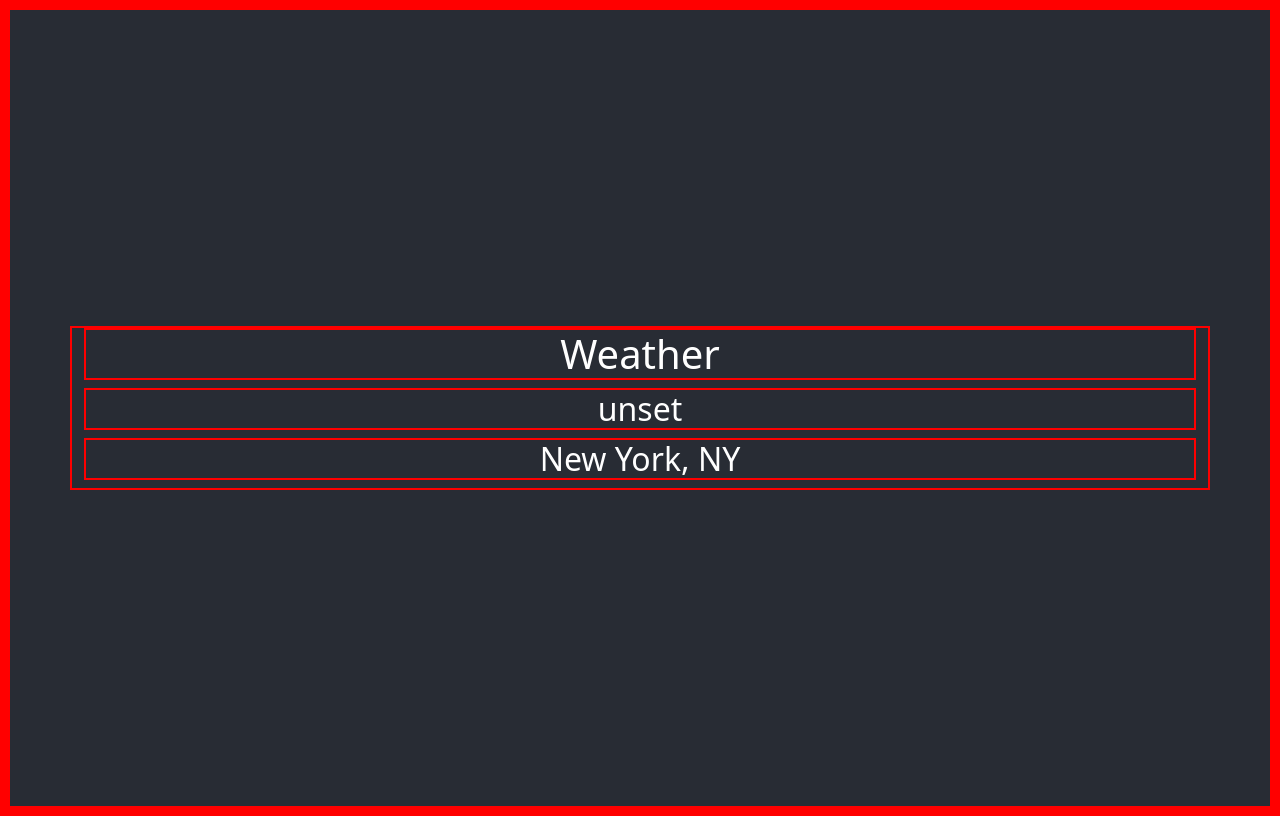
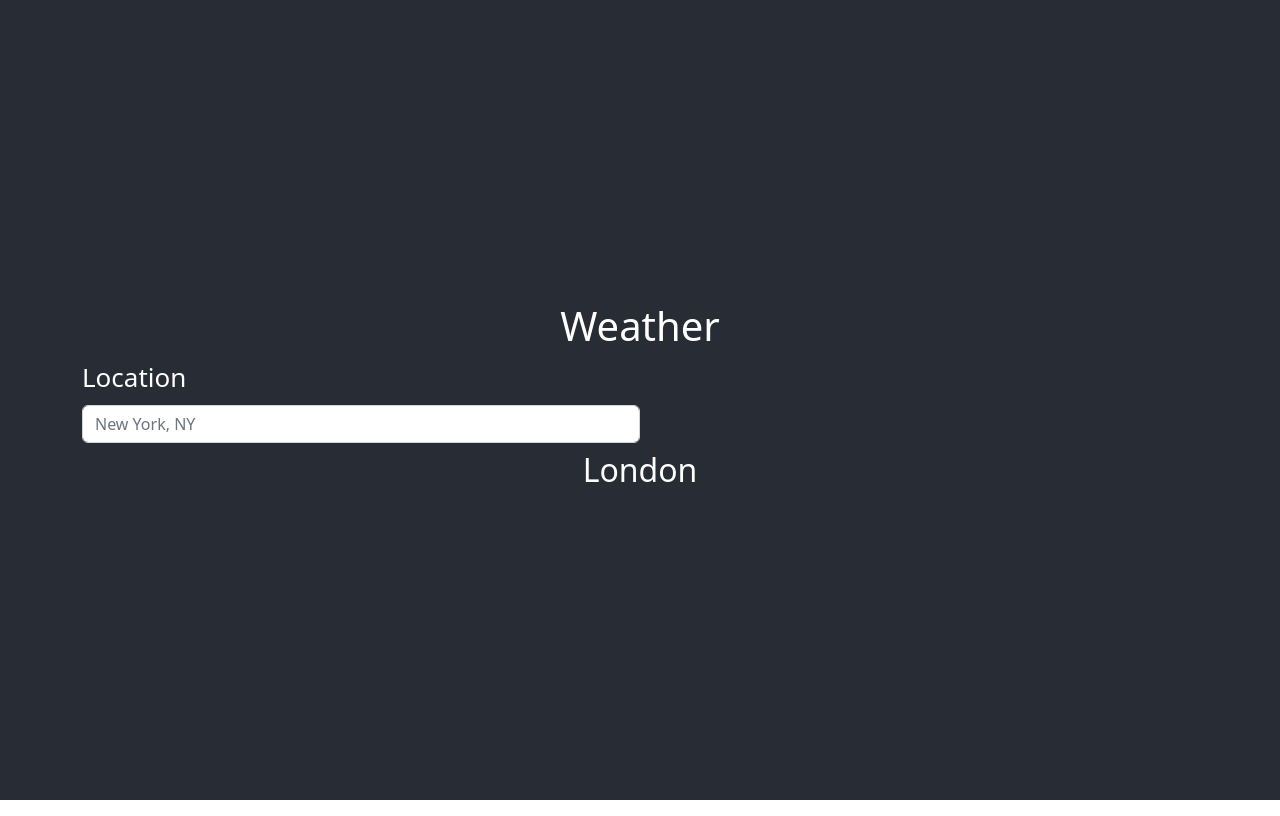
Before and after one commit to jll38/React-Weather, a React (Create React App) app: page / in a window 1280 px wide. Built offline with nearby package versions, Linux system fonts and the light colour scheme; no server answers.

Commit message:
text input, formatting, API

```diff
--- a/src/App.css
+++ b/src/App.css
@@ -17,6 +17,7 @@
   color: #61dafb;
 }
 
-*{
-  border: solid red 2px;
+
+label{
+  float:left;
 }
--- a/src/components/weather.js
+++ b/src/components/weather.js
@@ -1,6 +1,9 @@
 import React, {useState} from "react";
+import { config } from "../index";
+import Button from 'react-bootstrap/Button';
+import Form from 'react-bootstrap/Form';
 
-
+//Weather Data as component from Location String
 export default class Weather extends React.Component{
     constructor(props){
         super(props);
@@ -12,15 +15,28 @@ export default class Weather extends React.Component{
         return(
             <>
                 <h1>Weather</h1>
-                <h2>{process.env.REACT_APP_WEATHER_API_KEY}</h2>
-                {handleLocation('New York, NY')}
+                <Form>
+                    <Form.Group className="mb-2 w-50" controlId="formWeatherLocation">
+                      <Form.Label>Location</Form.Label>
+                        <Form.Control type="text" placeholder="New York, NY" />
+                     </Form.Group>
+                </Form>
+                {getWeather('London')}
             </>
         )
     }
 }
 
-//Pass weather object from Fetch API call
-function handleLocation(props){
+
+async function handleLocation(props){
+//    const weatherRes = await fetch(`http://api.openweathermap.org/geo/1.0/direct?q=${props}&limit=5&appid=${config.WeatherAPIKey}`)
+//    .then((response) => response.json())
+//    .then((data) =>console.log(data))
+}
+
+
+function getWeather(props){
+    handleLocation(props)
     return(
         <>
         <h2>{props}</h2>
```
